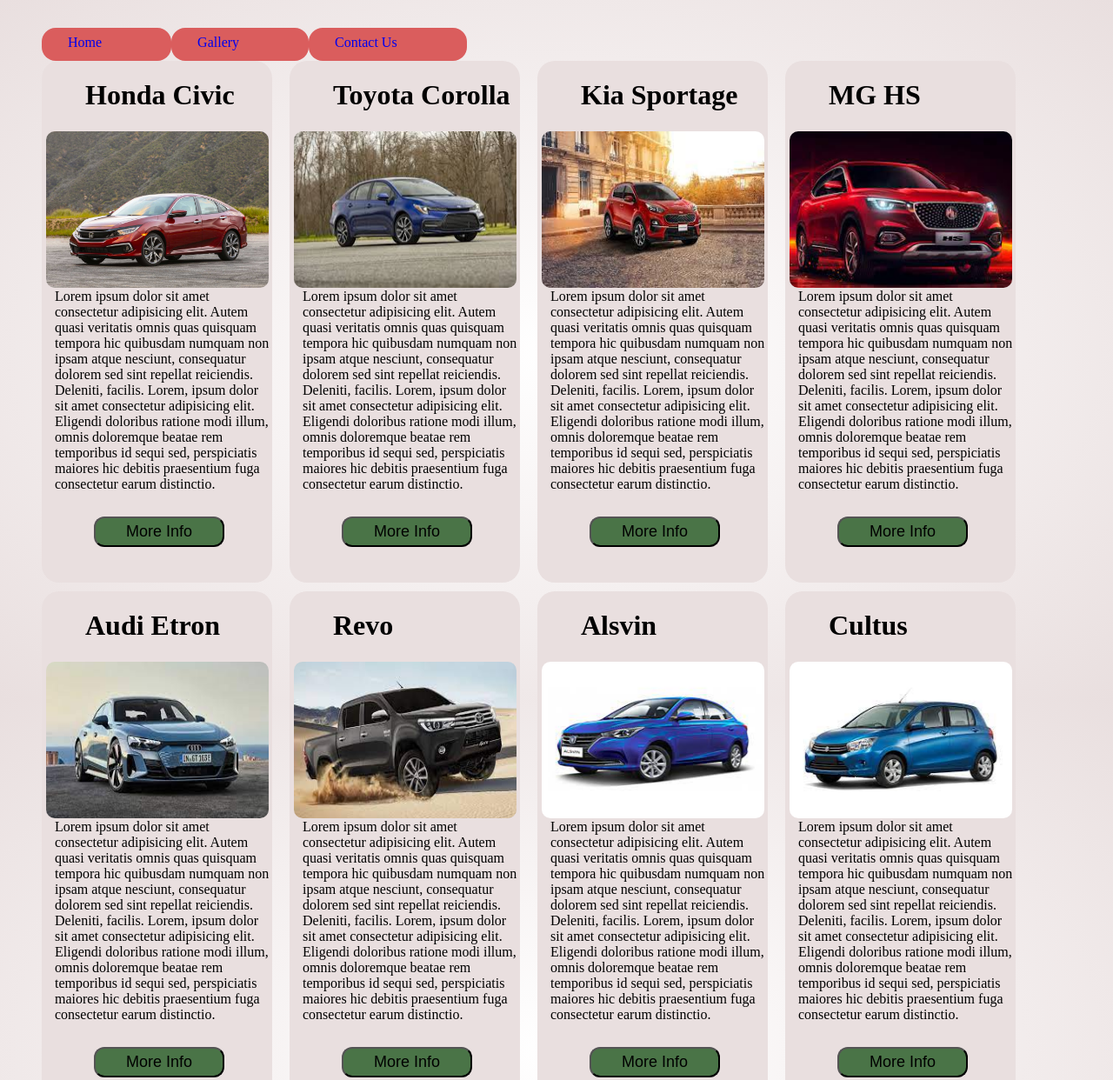
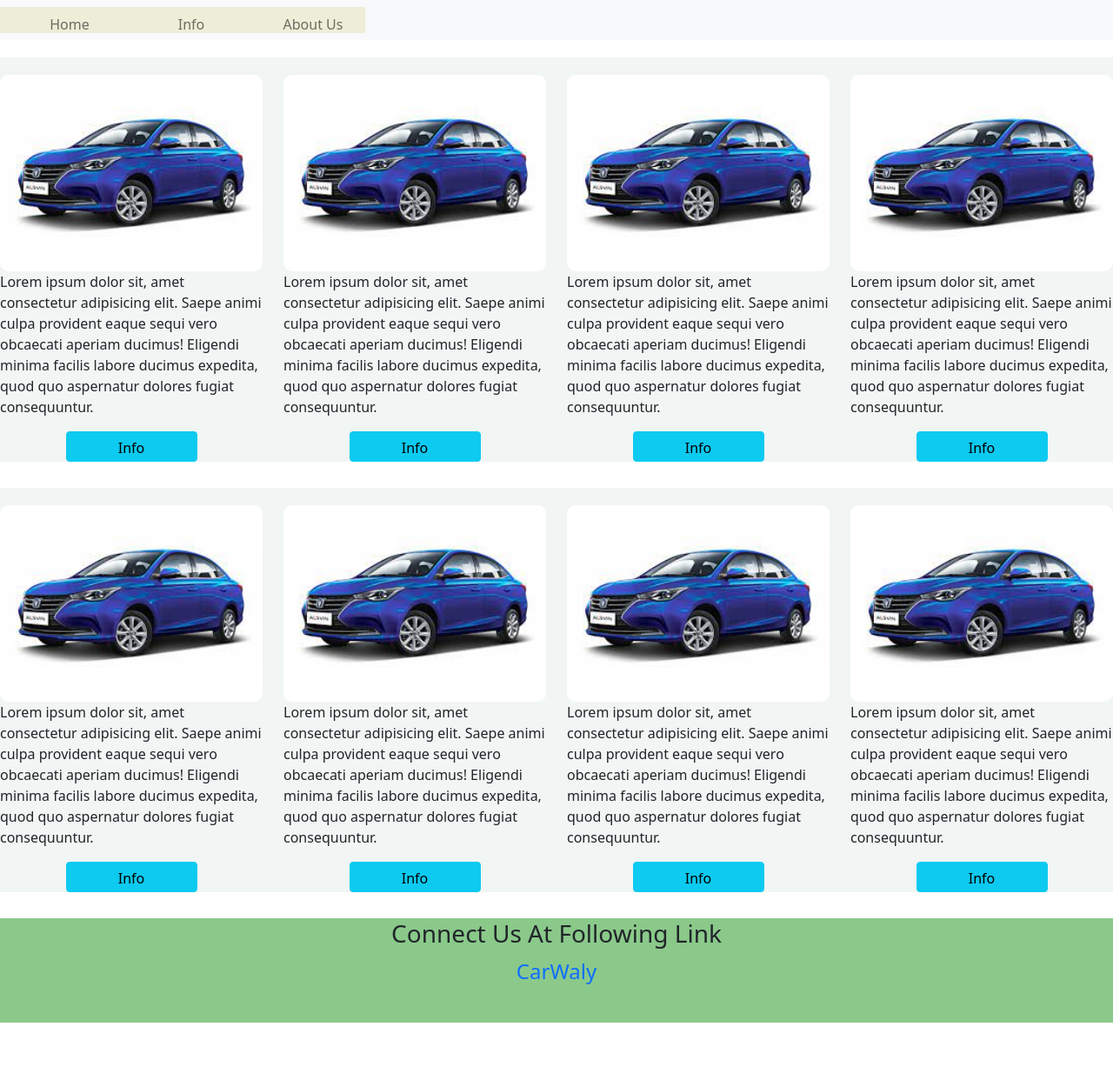
Before and after one commit to Ahmed-G-Rao/Assignment-1-Web-Enginnering, a plain HTML site: page index.html in a window 1280 px wide. Shown: the top 1242 px of the page at 87% size. After the commit the page ends 1176 px from the top, so only its background shows below. Drawn offline with nearby package versions, Linux system fonts and the light colour scheme.

Commit message:
Bootstrap Done

```diff
--- a/index.html
+++ b/index.html
@@ -4,89 +4,108 @@
     <meta charset="UTF-8">
     <meta http-equiv="X-UA-Compatible" content="IE=edge">
     <link rel="stylesheet" href="style.css">
+    <link href="https://cdn.jsdelivr.net/npm/bootstrap@5.1.3/dist/css/bootstrap.min.css" rel="stylesheet" integrity="sha384-1BmE4kWBq78iYhFldvKuhfTAU6auU8tT94WrHftjDbrCEXSU1oBoqyl2QvZ6jIW3" crossorigin="anonymous">
+
     <meta name="viewport" content="width=device-width, initial-scale=1.0">
-    <title>Assignment 1</title>
+    <title>Assignment 2</title>
 </head>
 <body >
     <p id="home"> </p>
- <div class="navbar" style="position:fixed;" >
-        <ul>
-            <li><a href="#home">Home</a></li>
-            <li><a href="#info">Gallery</a></li>
-            <li><a href="#about_us">Contact Us</a></li>
+
+    <nav class="navbar navbar-expand-lg fixed-top navbar-light bg-light">
+
+        <button class="navbar-toggler" type="button" data-toggle="collapse" data-target="#navbarNav" aria-controls="navbarNav" aria-expanded="false" aria-label="Toggle navigation">
+          <span class="navbar-toggler-icon"></span>
+        </button>
+        <div class="collapse navbar-collapse" id="navbarNav">
+          <ul class="navbar-nav">
+            <li class="nav-item ">
+              <a class="nav-link" href="#home">Home </a>
+            </li>
+            <li class="nav-item">
+              <a class="nav-link" href="#info">Info</a>
+            </li>
+            <li class="nav-item">
+              <a class="nav-link" href="#about_us">About Us</a>
+            </li>
 
           </ul>
         </div>
-    <br>
-    <br>
-    <br>
+      </nav><div style="height: 50px;"></div>
 
-    <div id="info">
 
-        <div>
-           <h1 class="headings">Honda Civic</h1>
 
-                <img src="assets/civic.jpg" alt="Honda Civic"class="images">
-                <p class="des">Lorem ipsum dolor sit amet consectetur adipisicing elit. Autem quasi veritatis omnis quas quisquam tempora hic quibusdam numquam non ipsam atque nesciunt, consequatur dolorem sed sint repellat reiciendis. Deleniti, facilis.
-                    Lorem, ipsum dolor sit amet consectetur adipisicing elit. Eligendi doloribus ratione modi illum, omnis doloremque beatae rem temporibus id sequi sed, perspiciatis maiores hic debitis praesentium fuga consectetur earum distinctio.</p>
-                    <button type="submit" class="btn">More Info</button>
+      <div class="row">
+        <div class="col-3">
+         <div><img src="assets/alsvin.jpg" class="images"></div>
+          <div><p>Lorem ipsum dolor sit, amet consectetur adipisicing elit. Saepe animi culpa provident eaque sequi vero obcaecati aperiam ducimus! Eligendi minima facilis labore ducimus expedita, quod quo aspernatur dolores fugiat consequuntur.</p></div>
+         <div class="text-center"><button type="button" class="btn btn-info buttonss ">Info</button></div>
 
         </div>
-        <div>
-            <h1 class="headings">Toyota Corolla</h1>
-            <img src="assets/corolla.jpg" alt="Honda Civic"class="images">
-            <p class="des">Lorem ipsum dolor sit amet consectetur adipisicing elit. Autem quasi veritatis omnis quas quisquam tempora hic quibusdam numquam non ipsam atque nesciunt, consequatur dolorem sed sint repellat reiciendis. Deleniti, facilis.
-                Lorem, ipsum dolor sit amet consectetur adipisicing elit. Eligendi doloribus ratione modi illum, omnis doloremque beatae rem temporibus id sequi sed, perspiciatis maiores hic debitis praesentium fuga consectetur earum distinctio.</p>
-                <button type="submit" class="btn">More Info</button>
-        </div>
-        <div>
-            <h1 class="headings">Kia Sportage</h1>
-            <img src="assets/sportage.jpg" alt="Honda Civic"class="images">
-            <p class="des">Lorem ipsum dolor sit amet consectetur adipisicing elit. Autem quasi veritatis omnis quas quisquam tempora hic quibusdam numquam non ipsam atque nesciunt, consequatur dolorem sed sint repellat reiciendis. Deleniti, facilis.
-                Lorem, ipsum dolor sit amet consectetur adipisicing elit. Eligendi doloribus ratione modi illum, omnis doloremque beatae rem temporibus id sequi sed, perspiciatis maiores hic debitis praesentium fuga consectetur earum distinctio.</p>
-                <button type="submit" class="btn">More Info</button>
-        </div>
-        <div>
-            <h1 class="headings">MG HS</h1>
-            <img src="assets/mg.jpg" alt="Honda Civic"class="images">
-            <p class="des">Lorem ipsum dolor sit amet consectetur adipisicing elit. Autem quasi veritatis omnis quas quisquam tempora hic quibusdam numquam non ipsam atque nesciunt, consequatur dolorem sed sint repellat reiciendis. Deleniti, facilis.
-                Lorem, ipsum dolor sit amet consectetur adipisicing elit. Eligendi doloribus ratione modi illum, omnis doloremque beatae rem temporibus id sequi sed, perspiciatis maiores hic debitis praesentium fuga consectetur earum distinctio.</p>
-                <button type="submit" class="btn">More Info</button>
-        </div><div>
-            <h1 class="headings">Audi Etron</h1>
 
-                <img src="assets/etron.jpg" alt="Honda Civic"class="images">
-                <p class="des">Lorem ipsum dolor sit amet consectetur adipisicing elit. Autem quasi veritatis omnis quas quisquam tempora hic quibusdam numquam non ipsam atque nesciunt, consequatur dolorem sed sint repellat reiciendis. Deleniti, facilis.
-                    Lorem, ipsum dolor sit amet consectetur adipisicing elit. Eligendi doloribus ratione modi illum, omnis doloremque beatae rem temporibus id sequi sed, perspiciatis maiores hic debitis praesentium fuga consectetur earum distinctio.</p>
-                    <button type="submit" class="btn">More Info</button>
+
+        <div class="col-3">
+          <div><img src="assets/alsvin.jpg" class="images"></div>
+           <div><p>Lorem ipsum dolor sit, amet consectetur adipisicing elit. Saepe animi culpa provident eaque sequi vero obcaecati aperiam ducimus! Eligendi minima facilis labore ducimus expedita, quod quo aspernatur dolores fugiat consequuntur.</p></div>
+          <div class="text-center"><button type="button" class="btn btn-info buttonss ">Info</button></div>
 
          </div>
-        <div>
-            <h1 class="headings">Revo</h1>
-            <img src="assets/revo.jpg" alt="Honda Civic"class="images">
-            <p class="des">Lorem ipsum dolor sit amet consectetur adipisicing elit. Autem quasi veritatis omnis quas quisquam tempora hic quibusdam numquam non ipsam atque nesciunt, consequatur dolorem sed sint repellat reiciendis. Deleniti, facilis.
-                Lorem, ipsum dolor sit amet consectetur adipisicing elit. Eligendi doloribus ratione modi illum, omnis doloremque beatae rem temporibus id sequi sed, perspiciatis maiores hic debitis praesentium fuga consectetur earum distinctio.</p>
-                <button type="submit" class="btn">More Info</button>
+
+         <div class="col-3">
+          <div><img src="assets/alsvin.jpg" class="images"></div>
+           <div><p>Lorem ipsum dolor sit, amet consectetur adipisicing elit. Saepe animi culpa provident eaque sequi vero obcaecati aperiam ducimus! Eligendi minima facilis labore ducimus expedita, quod quo aspernatur dolores fugiat consequuntur.</p></div>
+          <div class="text-center"><button type="button" class="btn btn-info buttonss ">Info</button></div>
+
          </div>
-        <div>
-            <h1 class="headings">Alsvin</h1>
-            <img src="assets/alsvin.jpg" alt="Honda Civic"class="images">
-            <p class="des">Lorem ipsum dolor sit amet consectetur adipisicing elit. Autem quasi veritatis omnis quas quisquam tempora hic quibusdam numquam non ipsam atque nesciunt, consequatur dolorem sed sint repellat reiciendis. Deleniti, facilis.
-                Lorem, ipsum dolor sit amet consectetur adipisicing elit. Eligendi doloribus ratione modi illum, omnis doloremque beatae rem temporibus id sequi sed, perspiciatis maiores hic debitis praesentium fuga consectetur earum distinctio.</p>
-                <button type="submit" class="btn">More Info</button>
+
+         <div class="col-3">
+          <div><img src="assets/alsvin.jpg" class="images"></div>
+           <div><p>Lorem ipsum dolor sit, amet consectetur adipisicing elit. Saepe animi culpa provident eaque sequi vero obcaecati aperiam ducimus! Eligendi minima facilis labore ducimus expedita, quod quo aspernatur dolores fugiat consequuntur.</p></div>
+          <div class="text-center"><button type="button" class="btn btn-info buttonss ">Info</button></div>
+
          </div>
-        <div>
-            <h1 class="headings">Cultus</h1>
-            <img src="assets/cultus.jpg" alt="Honda Civic"class="images">
-            <p class="des">Lorem ipsum dolor sit amet consectetur adipisicing elit. Autem quasi veritatis omnis quas quisquam tempora hic quibusdam numquam non ipsam atque nesciunt, consequatur dolorem sed sint repellat reiciendis. Deleniti, facilis.
-                Lorem, ipsum dolor sit amet consectetur adipisicing elit. Eligendi doloribus ratione modi illum, omnis doloremque beatae rem temporibus id sequi sed, perspiciatis maiores hic debitis praesentium fuga consectetur earum distinctio.</p>
-                <button type="submit" class="btn">More Info</button>
+
+</div>
+<div class="row">
+  <div class="col-3">
+   <div><img src="assets/alsvin.jpg" class="images"></div>
+    <div><p>Lorem ipsum dolor sit, amet consectetur adipisicing elit. Saepe animi culpa provident eaque sequi vero obcaecati aperiam ducimus! Eligendi minima facilis labore ducimus expedita, quod quo aspernatur dolores fugiat consequuntur.</p></div>
+   <div class="text-center"><button type="button" class="btn btn-info buttonss ">Info</button></div>
+
+  </div>
+
+
+  <div class="col-3">
+    <div><img src="assets/alsvin.jpg" class="images"></div>
+     <div><p>Lorem ipsum dolor sit, amet consectetur adipisicing elit. Saepe animi culpa provident eaque sequi vero obcaecati aperiam ducimus! Eligendi minima facilis labore ducimus expedita, quod quo aspernatur dolores fugiat consequuntur.</p></div>
+    <div class="text-center"><button type="button" class="btn btn-info buttonss ">Info</button></div>
+
+   </div>
+
+   <div class="col-3">
+    <div><img src="assets/alsvin.jpg" class="images"></div>
+     <div><p>Lorem ipsum dolor sit, amet consectetur adipisicing elit. Saepe animi culpa provident eaque sequi vero obcaecati aperiam ducimus! Eligendi minima facilis labore ducimus expedita, quod quo aspernatur dolores fugiat consequuntur.</p></div>
+    <div class="text-center"><button type="button" class="btn btn-info buttonss ">Info</button></div>
+
+   </div>
+
+   <div class="col-3">
+    <div><img src="assets/alsvin.jpg" class="images"></div>
+     <div><p>Lorem ipsum dolor sit, amet consectetur adipisicing elit. Saepe animi culpa provident eaque sequi vero obcaecati aperiam ducimus! Eligendi minima facilis labore ducimus expedita, quod quo aspernatur dolores fugiat consequuntur.</p></div>
+    <div class="text-center"><button type="button" class="btn btn-info buttonss ">Info</button></div>
+
+   </div>
+
 </div>
       </div>
 
-    <div id="about_us">
+   <div class="col-12"id="about_us">
       <h3>Connect Us At Following Link</h3>
       <a href="https://www.google.com" style="text-decoration:none">CarWaly</a>
    </div>
+
+    <script src="https://code.jquery.com/jquery-3.2.1.slim.min.js" integrity="sha384-KJ3o2DKtIkvYIK3UENzmM7KCkRr/rE9/Qpg6aAZGJwFDMVNA/GpGFF93hXpG5KkN" crossorigin="anonymous"></script>
+<script src="https://cdn.jsdelivr.net/npm/popper.js@1.12.9/dist/umd/popper.min.js" integrity="sha384-ApNbgh9B+Y1QKtv3Rn7W3mgPxhU9K/ScQsAP7hUibX39j7fakFPskvXusvfa0b4Q" crossorigin="anonymous"></script>
+<script src="https://cdn.jsdelivr.net/npm/bootstrap@4.0.0/dist/js/bootstrap.min.js" integrity="sha384-JZR6Spejh4U02d8jOt6vLEHfe/JQGiRRSQQxSfFWpi1MquVdAyjUar5+76PVCmYl" crossorigin="anonymous"></script>
 </body>
 </html>
--- a/style.css
+++ b/style.css
@@ -3,104 +3,59 @@
 }
 li{
     float: left;
+    background-color: rgb(238, 238, 216);
 }
-.navbar1{
-    background-color: rgb(179, 71, 71);
-    margin-bottom: 20px;
-}
-
 li a{
     display: block;
     padding-right: 80px;
     padding-left: 30px;
-    padding-top: 8px;
     height: 30px;
-    background-color: rgb(218, 93, 93);
-    border-radius: 16px;
+    margin-left: 20px;
+    width: 120px;
+    border-radius: 4px;
     text-decoration: none;
     transition: height 1s;
+    text-align: center;
+
 }
 li a:hover{
     height: 36px;
     background-color: rgb(189, 168, 168);
     border-radius: 12px;
 }
-
-.headings{
-    margin-left: 50px;
-}
-body {
-
-    background-image: radial-gradient(white,rgb(233, 223, 223));
- height: 780px;
-  }
-.des{
-   margin-top: -40px;
-   margin-left: 15px;
+.col-3{
+  border-radius: 14px;
 
 }
-  .images{
-      display: flex;
-      width: 256px;
-      height: 180px;
-      margin-top: -40px;
-      margin-left: 5px;
-      flex-wrap: wrap;
-      border-radius: 10px;
-      transition: width 2s,height 2s, transform 2s;
+.row{
+    background-color: rgb(241, 245, 244);
+   margin-bottom: 30px;
+}
+.images{
+    width: 100%;
+    transition: width 2s, transform 2s;
+    border-radius: 10px;margin-top: 20px;
+}
+.images:hover{
+     width: 101%;
+     transform: rotate(2deg);
 
 }
-.images:hover{
-     width: 260px;
-     height: 190px;
-     transform: rotate(5deg);
+.buttonss{
+    height: 35px;
+    width: 50%;
+    font-size: 18px;
+    text-align: center;
 
 }
-.btn{
-    margin-top: -30px;
-    height: 35px;
-    width: 150px;
-    margin-left: 60px;
-    background-color: rgba(7, 71, 7, 0.699);
-    border-radius: 12px;
-    font-size: 18px;
-    transition: width 1s,height 1s;
+.buttonss:hover{
+    height: 45px;
+    width: 60%;
+
+    transition: width 2s,height 2s;
+    text-align: center;
 }
-.btn:hover{
-    height: 40px;
-    width: 160px;
-    margin-left: 60px;
-    background-color: rgba(56, 160, 56, 0.699);
-    border-radius: 10px;
-    font-size: 22px;
 
-}
-#info{
-    display: flex;
-    margin-left: 20px;
-    margin-right: 20px;
-    flex-direction: row;
-
-       flex-wrap: wrap;
-
-}
-#info div{
-    display: flex;
-    border-radius: 20px;
-    margin-left: 20px;
-    width: 265px;
-    height: 600px;
-    background-color: rgb(233, 223, 223);
-    float: left;
-    flex-wrap: wrap;
-    margin-bottom: 10px;
-    transition: width 1s,height 1s  ;
-}
-#info div:hover{
-  width: 275px;
-  height: 610px;
-
-}
 #about_us{
     background-color: rgb(138, 201, 138);
     padding-top: 1px;
```
Lines whose indentation alone changed are shown as unchanged.
